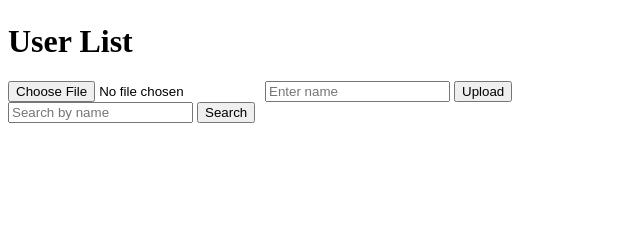
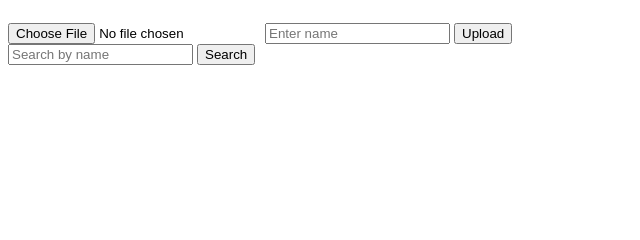
Before and after one commit to Perciviall/app, a Flask app: page / in a window 1280 px wide. Shown: the part 154-394 px from the top of the page, without its empty margins (0-640 px from the left). Run offline with Flask 3, Linux system fonts and the light colour scheme; the visitor is signed in with stand-in values (Sample User, id 1).

Commit message:
Update index.html

```diff
--- a/templates/index.html
+++ b/templates/index.html
@@ -11,16 +11,10 @@
     {% if 'user_id' in session %}
         <a href="{{ url_for('logout') }}">Logout</a>
         <h1>Welcome, {{ user.name }}!</h1>
-        <h1>User List</h1>
-        <ul>
-            {% for user in users %}
-                <li>{{ user.name }}</li>
-            {% endfor %}
-        </ul>
 
     {% else %}
         <a href="{{ url_for('login') }}">Login</a>
-        <h1>Please log in to see the user list.</h1>
+        <h1>Please log in or create an account.</h1>
     {% endif %}
 
     <!-- Flash messages section -->
```
